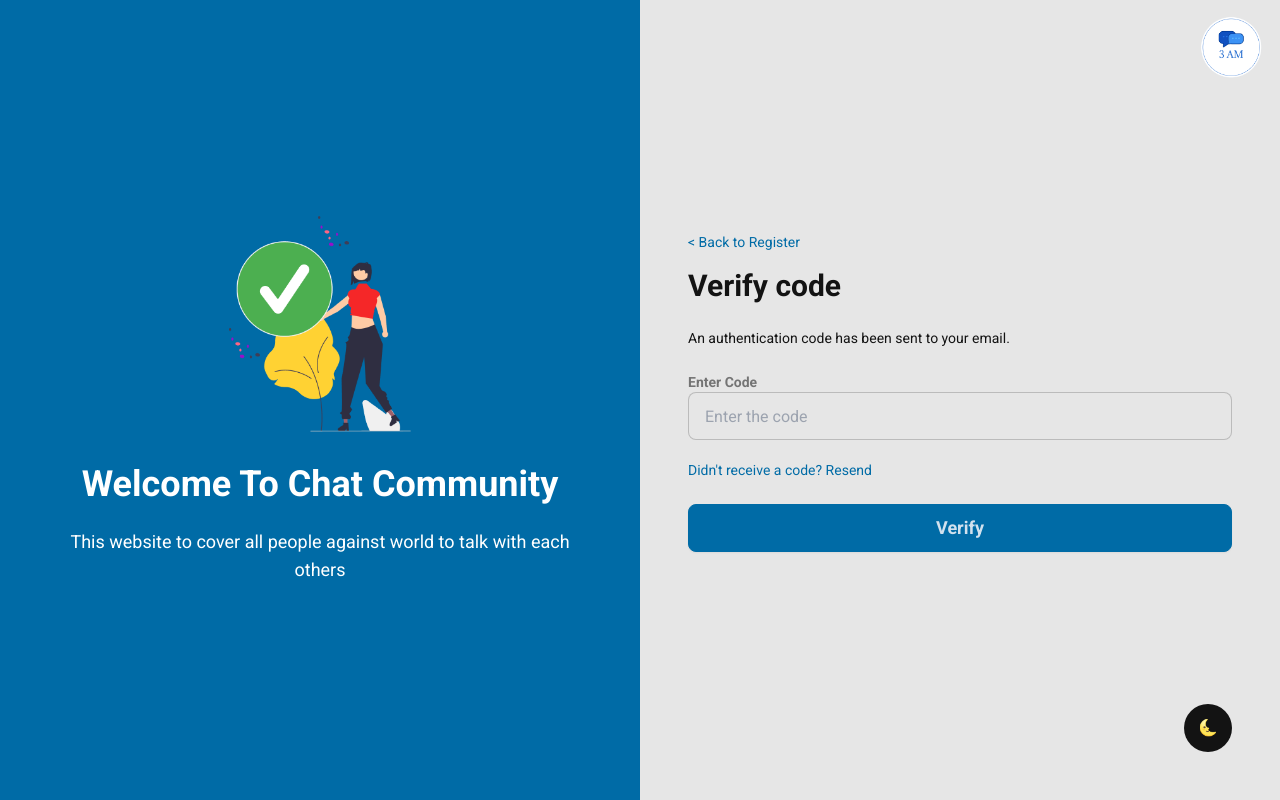
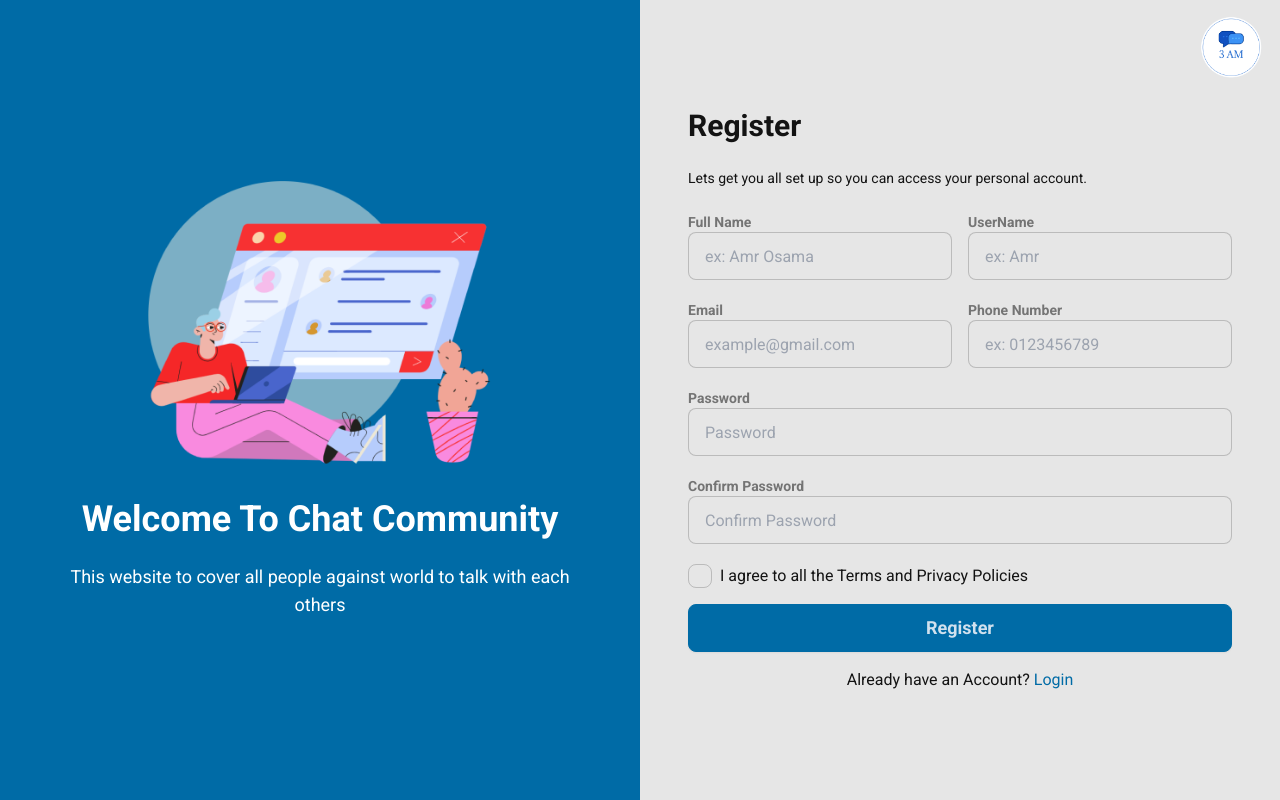
Before and after one commit to Amr3011/Chat_3am_Frontend, a React (Vite) app: page /register in a window 1280 px wide. Built offline with nearby package versions, Linux system fonts and the light colour scheme.

Commit message:
Link between login and Register

```diff
--- a/package.json
+++ b/package.json
@@ -11,6 +11,7 @@
   },
   "dependencies": {
     "@reduxjs/toolkit": "^2.2.7",
+    "axios": "^1.7.7",
     "react": "^18.3.1",
     "react-dom": "^18.3.1",
     "react-redux": "^9.1.2",
--- a/src/App.jsx
+++ b/src/App.jsx
@@ -1,14 +1,12 @@
 //import Register from './Pages/Register';
-import ThemeToggler from './components/inputs/ThemeToggler';
-import VerifyEmail from './Pages/VerifyEmail';
+//import ThemeToggler from './components/inputs/ThemeToggler';
+//import VerifyEmail from './Pages/VerifyEmail';
 //import Login from './Pages/Login';
-
-
 export default function App() {
   return <main>
 
-    <VerifyEmail/>
-    <ThemeToggler />
+
+
 
   </main>;
 }
--- a/src/Pages/Login.jsx
+++ b/src/Pages/Login.jsx
@@ -1,5 +1,6 @@
 import logo from '../assets/Logo.png';
 import leftImage from '../assets/Login_photo.png';
+import { Link } from 'react-router-dom';
 
 const Login = () => {
   return (
@@ -43,7 +44,7 @@ const Login = () => {
 
         <div className="text-center">
           <p>Don&apos;t have an account?
-            <a href="#" className="text-primary hover:underline">Sign up</a>
+            <Link to="/register" href="#" className="text-primary hover:underline">Sign up</Link>
           </p>
         </div>
       </div>
--- a/src/main.jsx
+++ b/src/main.jsx
@@ -1,3 +1,7 @@
+import Login from './Pages/Login';
+import Register from './Pages/Register.jsx'
+
+
 import { StrictMode, Suspense } from "react";
 import { createRoot } from "react-dom/client";
 import App from "./App.jsx";
@@ -5,7 +9,7 @@ import "./index.css";
 import { Provider } from "react-redux";
 import { persistor, store } from "./redux/store.js";
 import { PersistGate } from "redux-persist/integration/react";
-import { BrowserRouter } from "react-router-dom";
+import { BrowserRouter ,Routes, Route} from "react-router-dom";
 import Loading from "./components/common/Loading.jsx";
 
 createRoot(document.getElementById("root")).render(
@@ -14,6 +18,11 @@ createRoot(document.getElementById("root")).render(
       <PersistGate loading={null} persistor={persistor}>
         <BrowserRouter>
           <Suspense fallback={<Loading />}>
+          <Routes>
+
+              <Route path="/register" element={<Register />} />
+               <Route path="/login" element={<Login />} />
+          </Routes>
             <App />
           </Suspense>
         </BrowserRouter>
--- a/src/pages/Register.jsx
+++ b/src/pages/Register.jsx
@@ -1,7 +1,28 @@
 import logo from '../assets/Logo.png';
 import leftImage from '../assets/Login_photo.png';
+import { Link } from 'react-router-dom';
+import { useState } from 'react';
+import axios from 'axios';
+
 
 const Register = () => {
+
+  const [FullName, setFullName] = useState();
+  const [UserName, setUserName] = useState();
+  const [Email, setEmail] = useState();
+  const [PhoneNum, setPhoneNum] = useState();
+  const [Password, setPassword] = useState();
+
+  const handleSubmit = (e) =>{
+    e.preventDefault();
+    axios.post('' , {FullName, UserName, Email, PhoneNum, Password})
+    .then(result => console.log(result))
+    .catch(error => console.error(error))
+
+
+  }
+
+
   return (
     <div className="min-h-screen flex flex-col lg:flex-row bg-base-100">
       {/* Left side (Welcome message with image) */}
@@ -24,37 +45,46 @@ const Register = () => {
         <h2 className="text-2xl lg:text-3xl font-bold mb-4 lg:mb-6">Register</h2>
         <p className="text-sm mb-4 lg:mb-6">Lets get you all set up so you can access your personal account.</p>
 
+        <form onSubmit={handleSubmit}>
+
         <div className="flex flex-col lg:flex-row space-y-4 lg:space-y-0 lg:space-x-4 mb-5">
           <div className="flex flex-col w-full">
             <label className="block text-sm font-semibold text-neutral">Full Name</label>
-            <input type="text" placeholder="ex: Amr Osama" className="input input-bordered w-full" />
+            <input type="text" placeholder="ex: Amr Osama" className="input input-bordered w-full"
+            onChange={(e) => setFullName(e.target.value)} />
           </div>
           <div className="flex flex-col w-full">
             <label className="block text-sm font-semibold text-neutral">UserName</label>
-            <input type="text" placeholder="ex: Amr" className="input input-bordered w-full" />
+            <input type="text" placeholder="ex: Amr" className="input input-bordered w-full"
+            onChange={(e) => setUserName(e.target.value)} />
           </div>
         </div>
 
         <div className="flex flex-col lg:flex-row space-y-4 lg:space-y-0 lg:space-x-4 mb-5">
           <div className="flex flex-col w-full">
             <label className="block text-sm font-semibold text-neutral">Email</label>
-            <input type="email" placeholder="example@gmail.com" className="input input-bordered w-full" />
+            <input type="email" placeholder="example@gmail.com" className="input input-bordered w-full"
+            onChange={(e) => setEmail(e.target.value)} />
           </div>
           <div className="flex flex-col w-full">
             <label className="block text-sm font-semibold text-neutral">Phone Number</label>
-            <input type="tel" placeholder="ex: 0123456789" className="input input-bordered w-full" />
+            <input type="tel" placeholder="ex: 0123456789" className="input input-bordered w-full"
+            onChange={(e) => setPhoneNum(e.target.value)} />
           </div>
         </div>
 
         <div className="mb-5">
           <label className="block text-sm font-semibold text-neutral">Password</label>
-          <input type="password" placeholder="Password" className="input input-bordered w-full" />
+          <input type="password" placeholder="Password" className="input input-bordered w-full"
+          onChange={(e) => setPassword(e.target.value)} />
         </div>
 
         <div className="mb-5">
           <label className="block text-sm font-semibold text-neutral">Confirm Password</label>
           <input type="password" placeholder="Confirm Password" className="input input-bordered w-full" />
         </div>
+
+        </form>
 
         <label className="flex items-center mb-4">
           <input type="checkbox" className="checkbox mr-2" />
@@ -66,7 +96,7 @@ const Register = () => {
 
         <div className="text-center">
           <p>Already have an Account?{" "}
-            <a href="#" className="text-primary hover:underline">Login</a>
+            <Link to="/login" href="#" className="text-primary hover:underline">Login</Link>
           </p>
         </div>
       </div>
```
Also changed, not shown: 1 other file (tests, documents, lock files or other folders).
